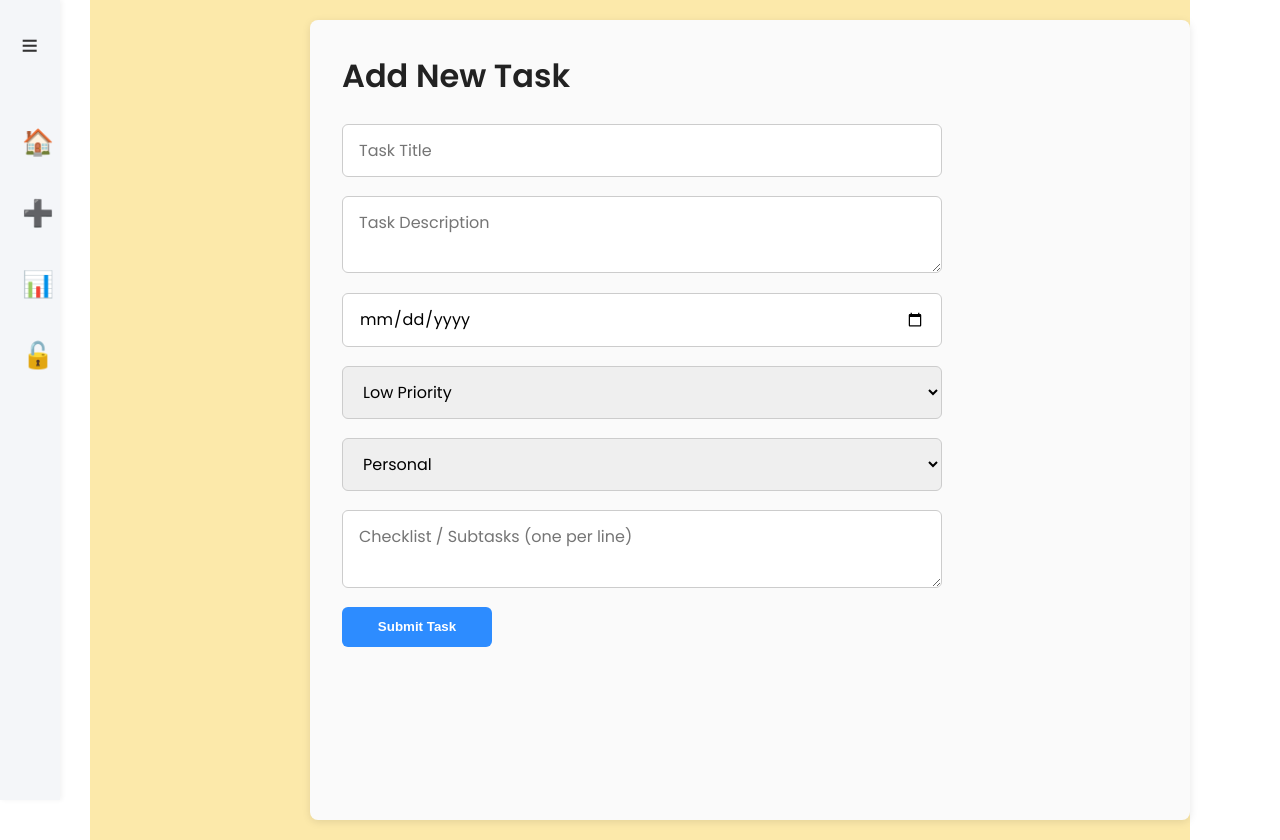
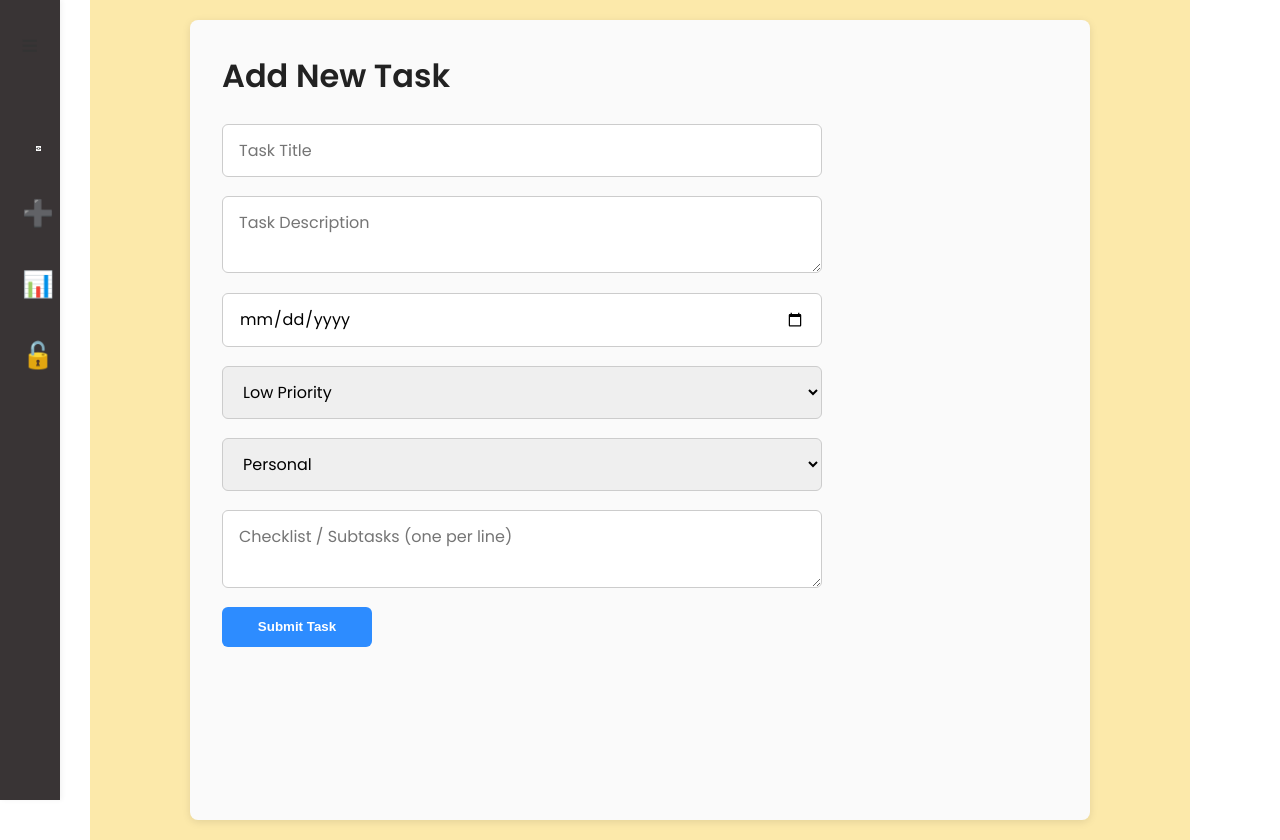
Before and after one commit to Itsmeejoshiee/6apsi-repository, a React (Create React App) app: page /add in a window 1280 px wide. Built offline with nearby package versions, Linux system fonts and the light colour scheme; no server answers; the HTML template or start-up script is replaced by a standard one.

Commit message:
current working

```diff
--- a/src/components/Sidebar.jsx
+++ b/src/components/Sidebar.jsx
@@ -1,6 +1,7 @@
 import React from "react";
 import { Link } from "react-router-dom";
 import "../styles/Sidebar.css";
+import logo from "../assets/logo.png";
 
 export default function Sidebar() {
   return (
@@ -9,7 +10,7 @@ export default function Sidebar() {
       <ul className="sidebar-list">
         <li>
           <Link to="/dashboard" className="sidebar-link">
-            <span className="icon">🏠</span>
+            <span className="icon"><img src={logo} alt="home logo" className="sb-logo" /></span>
             <span className="link-text">Dashboard</span>
           </Link>
         </li>
--- a/src/styles/AddTaskPage.css
+++ b/src/styles/AddTaskPage.css
@@ -1,10 +1,3 @@
-.dashboard-content {
-  margin-left: 220px;
-  padding: 2rem;
-  flex-grow: 1;
-  background-color: #fafafa;
-  min-height: 100vh;
-}
 
 .add-task-title {
   font-size: 2rem;
--- a/src/styles/DashboardPage.css
+++ b/src/styles/DashboardPage.css
@@ -15,6 +15,13 @@
   box-sizing: border-box;
   border-radius: 8px;
   box-shadow: 0 2px 8px rgba(0,0,0,0.1);
+  align-self: center;
+  align-items: center;
+  margin: auto;
+  padding: 2rem;
+  flex-grow: 1;
+  background-color: #fafafa;
+  min-height: 100vh;
 }
 
 .dashboard-title {
--- a/src/styles/ReportPage.css
+++ b/src/styles/ReportPage.css
@@ -1,11 +1,3 @@
-.dashboard-content {
-  margin-left: 220px;
-  padding: 2rem;
-  flex-grow: 1;
-  background-color: #fafafa;
-  min-height: 100vh;
-}
-
 .report-title {
   font-size: 2rem;
   margin-bottom: 1.5rem;
--- a/src/styles/Sidebar.css
+++ b/src/styles/Sidebar.css
@@ -4,12 +4,13 @@
   left: 0;
   height: 100vh;
   width: 60px;
-  background-color: #f4f6f9;
+  background-color: #393435;
   padding: 1.5rem 0.5rem;
   box-shadow: 2px 0 5px rgba(0, 0, 0, 0.05);
   display: flex;
   flex-direction: column;
   align-items: center;
+  z-index: 99;
 }
 
 .sidebar-title {
@@ -84,3 +85,7 @@
 .sidebar-link:hover .icon {
   color: white;
 }
+
+.sb-logo{
+  width:5px;
+}
```
